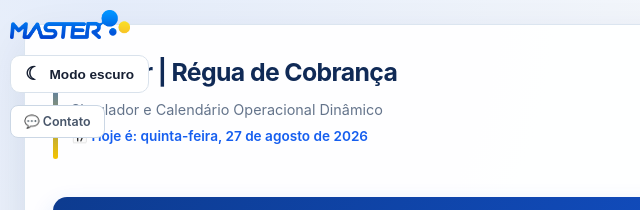
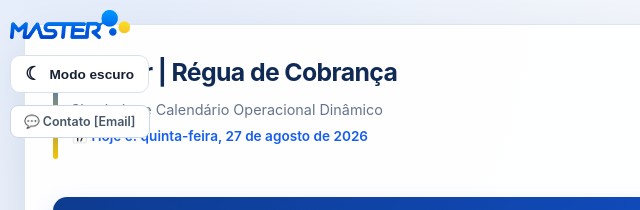
Before and after one commit to Jottynha/Calendary, a plain HTML site: page index.html in a window 1280 px wide. Shown: the top 210 px of the page, 0-640 px from the left. Drawn offline with nearby package versions, Linux system fonts and the light colour scheme; no server answers.

Commit message:
Update index.html

```diff
--- a/index.html
+++ b/index.html
@@ -26,11 +26,8 @@
     </button>
     <a
       class="feedback-btn"
-      href="https://github.com/Jottynha"
-      target="_blank"
-      rel="noopener noreferrer"
-    >
-      💬 Contato
+      href="mailto:joao.silva@soumaster.com.br?subject=Feedback%20-%20Calendário%20de%20Cobrança&body=Olá,%0A%0AGostaria%20de%20enviar%20o%20seguinte%20feedback:%0A%0A%0AObrigado!">
+      💬 Contato [Email]
     </a>
     <div class="container">
       <!-- CABEÇALHO -->
```
